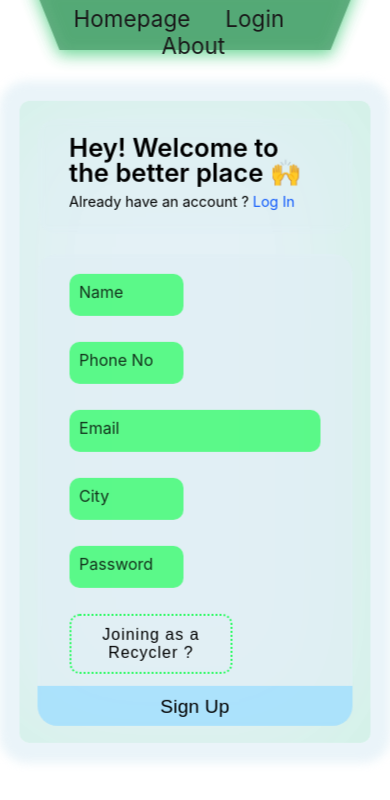
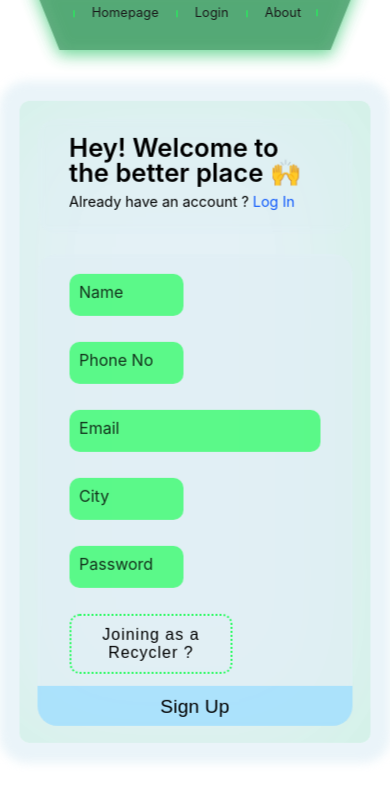
Before and after one commit to AbhishekJadhav2002/Recyclify, a React (Create React App) app in the folder recyclify-frontend/: page /sell in a window 390 px wide. Shown: the top 800 px of the page. Built offline with nearby package versions, Linux system fonts and the light colour scheme; a web font is replaced by a local one.

Commit message:
Responsivness fixed

```diff
--- a/recyclify-frontend/src/Components/Cart/Components.Cart.styles.css
+++ b/recyclify-frontend/src/Components/Cart/Components.Cart.styles.css
@@ -128,7 +128,7 @@
   position: absolute;
   top: 50%;
   left: 50%;
-  transform: translate(-50%, -60%);
+  transform: translate(-50%, -20%);
   width: 100%;
   height: 100%;
 }
@@ -160,4 +160,14 @@
     display: grid;
     grid-template-columns: 1fr;
   }
+
+  .empty-cart-icon {
+    font-size: 3rem;
+    padding-top: 5rem;
+    text-align: center;
+  }
+
+  .empty-cart-text {
+    font-size: 2rem;
+  }
 }
--- a/recyclify-frontend/src/Components/Orders Page/Components/Filter.js
+++ b/recyclify-frontend/src/Components/Orders Page/Components/Filter.js
@@ -6,7 +6,7 @@ function Filter() {
   const { updateFilter } = useGlobalContext();
 
   return (
-    <div>
+    <>
       <div className="filter-grid">
         <button className="filter-location"><FaSearch></FaSearch> In My Locality </button>
         <form>
@@ -20,7 +20,7 @@ function Filter() {
           </select>
         </form>
       </div>
-    </div>
+    </>
   )
 }
 
--- a/recyclify-frontend/src/Components/Orders Page/Components/Orders.js
+++ b/recyclify-frontend/src/Components/Orders Page/Components/Orders.js
@@ -6,9 +6,8 @@ import { GiShoppingCart } from 'react-icons/gi';
 // import { IconContext } from "react-icons"
 import img from "./ireland.jpeg"
 import { toast, ToastContainer } from "react-toastify";
-import 'react-toastify/dist/ReactToastify.css';
 
-function Orders() {
+function Orders(props) {
   const { userObject, orders, updateOrders } = useGlobalContext();
 
   let ordersFetchingToastID;
@@ -48,8 +47,10 @@ function Orders() {
           })
         userOrders.length ?? (ordersFetchingToastID = toast.loading("Getting available orders..."))
         updateOrders(userOrders.data)
+        // userOrders.length > 0 && props.toggleFilter(true)
         toast.update(ordersFetchingToastID, { render: "Let's Recycle !", type: "success", isLoading: false, autoClose: "800" })
       } catch (error) {
+        toast.update(ordersFetchingToastID, { render: error.message, type: "fail", isLoading: false })
         console.log(error)
       }
     }
--- a/recyclify-frontend/src/Components/Orders Page/OrdersPage.js
+++ b/recyclify-frontend/src/Components/Orders Page/OrdersPage.js
@@ -4,10 +4,12 @@ import Orders from './Components/Orders';
 import Filter from './Components/Filter';
 
 function OrdersPage() {
+  const [displayFilter, setDisplayFilter] = React.useState(false);
+
   return (
     <div className="ordersPage">
-      <Filter></Filter>
-      <Orders></Orders>
+      {displayFilter && <Filter></Filter>}
+      <Orders toggleFilter={setDisplayFilter} ></Orders>
     </div>
   );
 }
--- a/recyclify-frontend/src/Components/Post Page/Components.Posts.styles.css
+++ b/recyclify-frontend/src/Components/Post Page/Components.Posts.styles.css
@@ -97,7 +97,11 @@ select {
 
 } */
 
-@media screen and (max-width: 1000px) {
+@media screen and (max-width: 900px) {
+  .postsPage {
+    margin: 8vh 0 0;
+  }
+
   .img-container {
     display: none;
   }
@@ -112,11 +116,22 @@ select {
     font-size: 0.8rem;
   }
 
+  .postLabel {
+    margin-left: 0rem;
+    padding: 0 20px;
+  }
+
   .postEle {
     font-size: 1.3rem;
   }
 
   .postInput {
     font-size: 1rem;
+      width: 80%;
+  }
+
+  .postButtonGrid {
+    display: grid;
+    grid-template-columns: 1fr;
   }
 }
--- a/recyclify-frontend/src/Components/templates/Components.templates.Navbar.styles.css
+++ b/recyclify-frontend/src/Components/templates/Components.templates.Navbar.styles.css
@@ -88,11 +88,10 @@ main {
 }
 
 #navbar .nav-text .link {
+  position: relative;
   color: black;
-  flex-direction: row;
   flex: 1 1 33.33%;
-  text-decoration: dotted;
-  padding-right: 0.2rem;
+  padding-right: 0.6rem;
   cursor: pointer;
 }
 
@@ -124,6 +123,7 @@ main {
   transform: perspective(-10px);
 }
 
+@media (min-width: 1200px) {
   #navbar:hover #trapezoid {
     margin-top: -12px;
   }
@@ -134,6 +134,7 @@ main {
 
   #navbar:hover .nav-text {
     margin-top: 15px;
+  }
 }
 /* Navbar Media Queries */
 @media (max-width: 1200px) {
@@ -165,11 +166,34 @@ main {
     justify-content: center;
   }
 
-  #navbar .nav-text a {
+  #navbar .nav-text .link {
+    font-size: 0.8em;
     border: 0;
-    padding-right: 0px;
+    padding: 0 3px;
     flex: auto;
     pointer-events: visibleStroke;
+  }
+
+  #navbar .nav-text .link::after {
+    content: "";
+    position: absolute;
+    left: 1px;
+    top: calc(50% + 1px);
+    transform: translateY(-50%);
+    width: 1px;
+    height: 50%;
+    background-color: var(--pri-green-1_form_fields);
+  }
+
+  #navbar .nav-text .link:last-child::before {
+    content: "";
+    position: absolute;
+    right: 0px;
+    top: 50%;
+    transform: translateY(-50%);
+    width: 1px;
+    height: 50%;
+    background-color: var(--pri-green-1_form_fields);
   }
 }
 
@@ -181,7 +205,11 @@ main {
   }
 
   #navbar .nav-text {
-    font-size: 1.4em;
+    font-size: 1em;
+  }
+
+  #navbar .nav-text .link {
+    padding-right: 0;
   }
 }
 /** Floating Navbar ends */
--- a/recyclify-frontend/src/index.js
+++ b/recyclify-frontend/src/index.js
@@ -4,6 +4,7 @@ import './index.css';
 import App from './App';
 import { AppProvider } from './Components/Services/context';
 import reportWebVitals from './reportWebVitals';
+import 'react-toastify/dist/ReactToastify.css';
 
 ReactDOM.render(
   <AppProvider >
```
Lines whose indentation alone changed are shown as unchanged.
